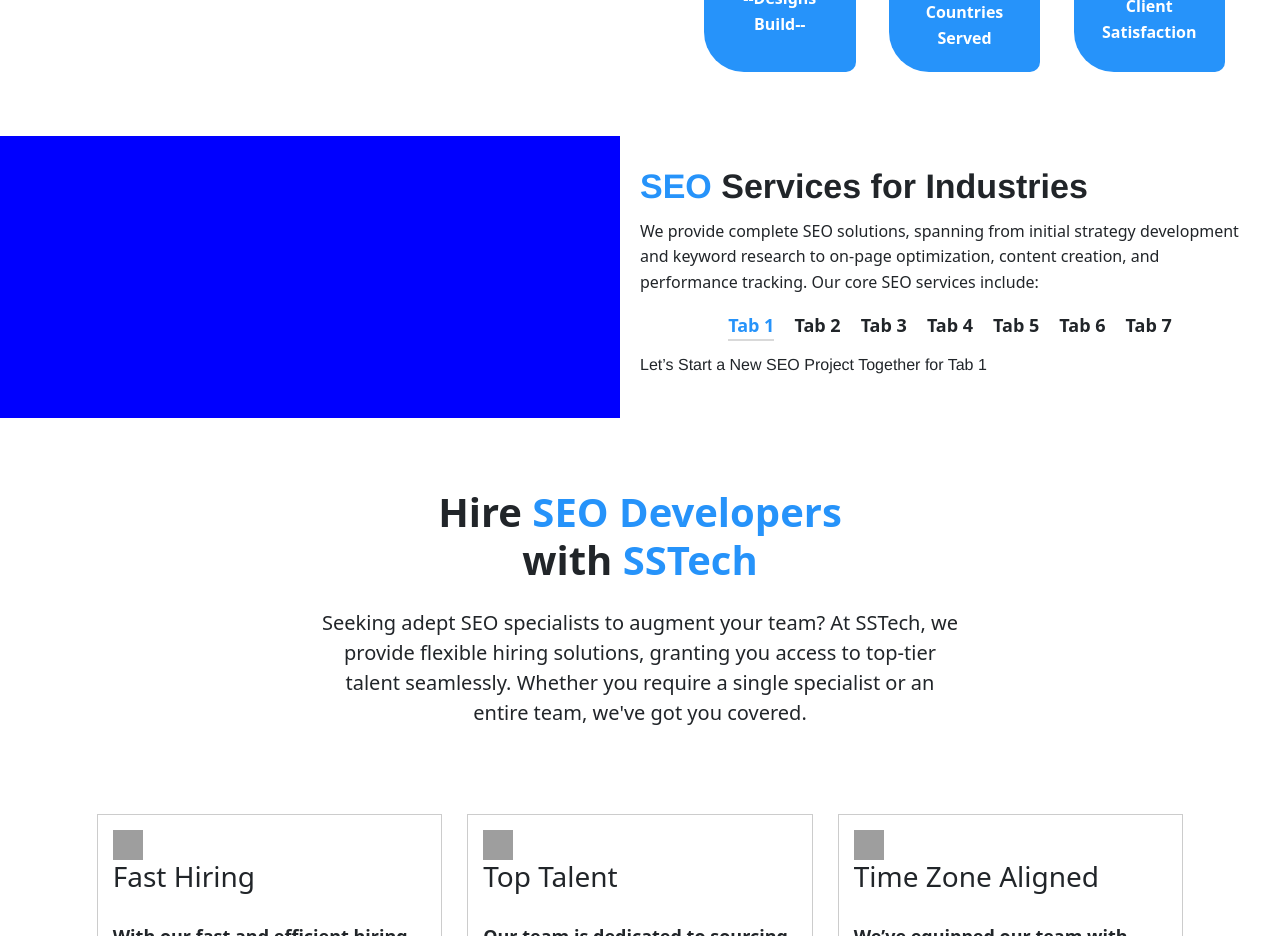
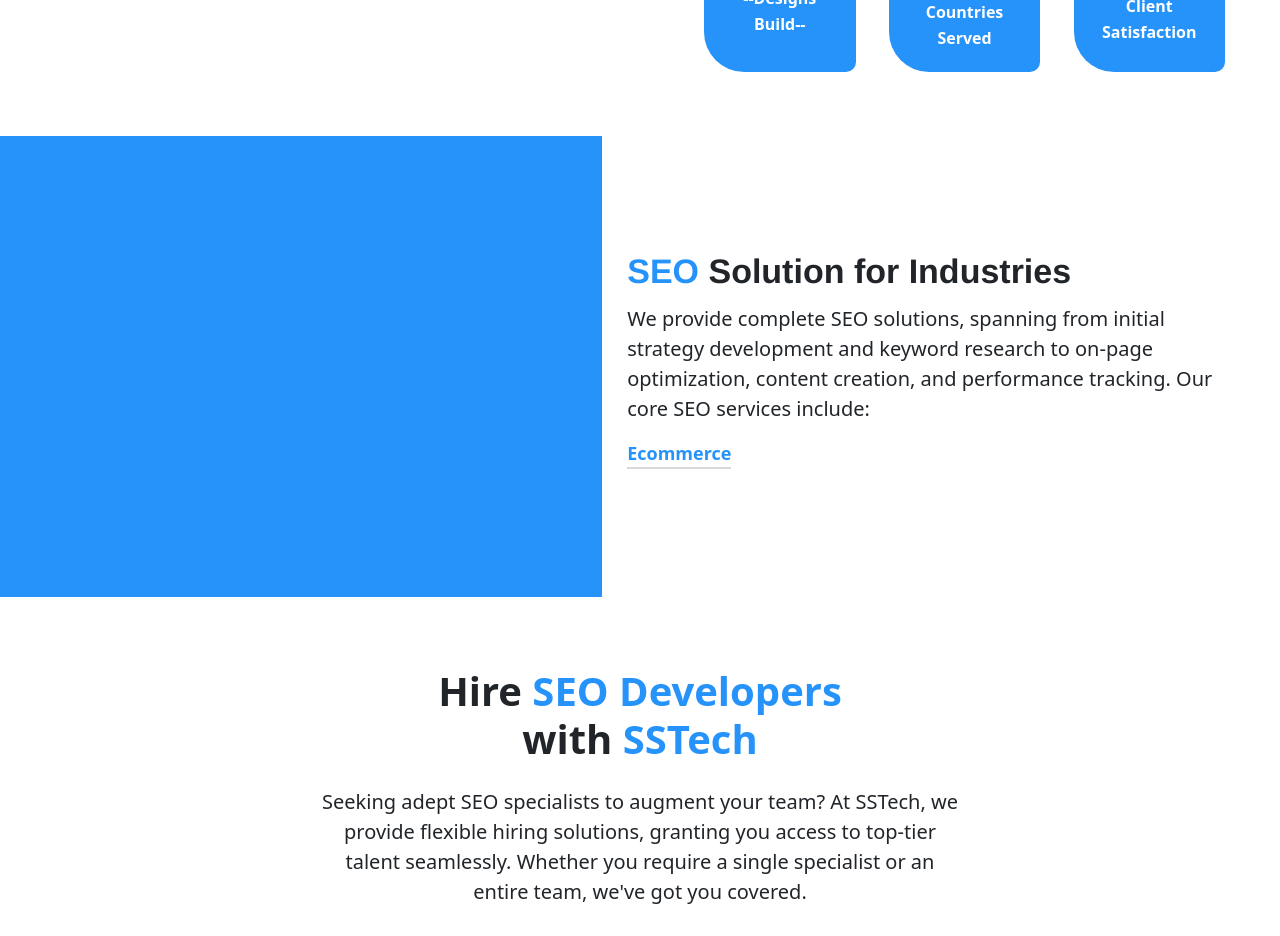
Before and after one commit to AminLakhani14/ASTechy, a React (Create React App) app: page /seo-services in a window 1280 px wide. Shown: the part 3200-4136 px from the top of the page. Built offline with nearby package versions, Linux system fonts and the light colour scheme; grey boxes are pictures that could not be loaded.

Commit message:
FaiqPrototype: Added Solution Provider

```diff
--- a/src/App.js
+++ b/src/App.js
@@ -31,6 +31,7 @@ function App() {
           <Route path="/web-application-development-services" element={<BlockchainPage />} />
           <Route path="/seo-services" element={<BlockchainPage />} />
           <Route path="/ui-ux-design-services" element={<BlockchainPage />} />
+          <Route path="/wordpress-development-services" element={<BlockchainPage />} />
           <Route path="/social-media-marketing-services" element={<BlockchainPage />} />
           <Route path="/3d-animation-services" element={<BlockchainPage />} />
           <Route path="/services" element={<BlockchainPage />} />
--- a/src/Component/SolutionProvider/SolutionProvider.css
+++ b/src/Component/SolutionProvider/SolutionProvider.css
@@ -4,13 +4,13 @@
 }
 
 .spleft-side {
-  padding: 20px;
+  padding: 18% 0%;
   flex: 1;
-  background-color: blue;
+  background-color: #2693fa;
 }
 
 .spright-side {
-  padding: 20px;
+  padding: 0% 4% 0% 2%;
   flex: 1;
 }
 
@@ -18,7 +18,7 @@
   display: flex;
   flex-wrap: wrap;
   /* margin-bottom: 20px; */
-  justify-content: center;
+  /* justify-content: center; */
   height: 25px;
   font-size: 18px;
   font-weight: 600;
@@ -41,3 +41,15 @@
   font-size: 16px;
   margin-top: 20px;
 }
+
+.sppara{
+  font-weight: 400;
+  font-size: 20px;
+}
+
+.spdesc{
+  font-weight: 400;
+  font-family: 'DM Sans', Helvetica, Arial, Lucida, sans-serif;
+  line-height: 1.6em;
+font-size: 16px;
+}
--- a/src/Component/SolutionProvider/SolutionProvider.jsx
+++ b/src/Component/SolutionProvider/SolutionProvider.jsx
@@ -6,15 +6,17 @@ const SolutionProvider = () => {
     const [servicesIndustries, setServicesIndustries] = useState({
         title: "",
         desc: "",
+        tabs: { first: '', second: '', third: '', fourth: '', fifth: '', sixth: '' },
+        tabsdesc: { first: '', second: '', third: '', fourth: '', fifth: '', sixth: '' }
     });
 
     const handleTabClick = (tabNumber) => {
         setActiveTab(tabNumber);
     };
 
-    useEffect(()=>{
+    useEffect(() => {
         getHeadingDescforIndustries();
-    },[]);
+    }, []);
     const getHeadingDescforIndustries = () => {
         const route = window.location.pathname.replace(/^\//, "");
         const validRoutes = [
@@ -33,93 +35,183 @@ const SolutionProvider = () => {
                     setServicesIndustries({
                         title: "Graphics Designing",
                         desc: "SSTech's expertise extends from crafting robust digital ecosystems to tailoring bespoke digital solutions and offering comprehensive consulting services. Explore our eBook services to elevate your digital presence and engage your audience effectively.",
-                        partnerTitle: 'Graphics Designing',
-                        partnerDesc: "At SSTech, we go beyond conventional eBook development services; we emerge as your dedicated digital publishing partners, committed to amplifying your brand's visibility in the digital realm. Here's why you should trust us with your eBook needs:"
+                        tabs: { first: 'Ecommerce', second: '', third: '', fourth: '', fifth: '', sixth: '' },
+                        tabsdesc: {
+                            first: '',
+                            second: '',
+                            third: '',
+                            fourth: '',
+                            fifth: '',
+                            sixth: ''
+                        }
                     });
                     break;
                 case "web-application-development-services":
                     setServicesIndustries({
                         title: "Web Application Development",
-                        desc: "We offer full-cycle custom web application development services, from conceptualization and UX design to front- end development, back - end programming, testing and launch.Our key web app development services include:",
-                        partnerTitle: 'Web App',
-                        partnerDesc: 'Don’t settle for an average web app – get a custom solution tailored to your needs with Ropstam. With Ropstam as your web app development partner, you get:'
+                        desc: "Our seasoned team provides web app development solutions tailored to your specific industry needs. Our customized approach results in web apps that solve real business problems and create value for your organization.",
+                        tabs: {
+                            first: 'Healthcare',
+                            second: 'Travel',
+                            third: 'Finance',
+                            fourth: 'Logistics',
+                            fifth: 'Education',
+                            sixth: 'Sports'
+                        },
+                        tabsdesc: {
+                            first: 'SSTech has played a pivotal role in revolutionizing patient care and medical operations through innovative web app development solutions in the healthcare industry. We have created secure and user-friendly platforms for healthcare providers, facilitating patient management, telemedicine, electronic health records (EHR), and more. Our solutions empower healthcare organizations to streamline processes, enhance patient engagement, and deliver better outcomes.',
+                            second: 'From flight booking engines to hotel reservation systems, we have developed web applications that enable travel companies to offer online booking, itinerary management, and real-time updates to travelers. Our travel industry clients benefit from our agile approach, rapid prototyping, and expertise in integrating payment gateways, maps, calendars, and other travel-specific APIs. Our solutions not only boost efficiency for travel providers but also enhance the travel experience for customers, ensuring memorable journeys.',
+                            third: 'Ropstam offers specialized fintech web application development services for banking, trading, lending, and insurance clients. Our finance web apps provide robust security, real-time data, complex calculations, and compliance with regulations. Our proven expertise in building web platforms for stockbrokers, forex brokers, peer-to-peer lenders, and crypto exchanges differentiates us.',
+                            fourth: 'Optimizing supply chain workflows is what we excel at. Ropstam’s logistics web apps track orders, manage freight, enable dispatching, and provide real-time visibility into the entire distribution cycle. Our logistics clients rely on warehouse integration, vehicle routing, barcode scanning, and other supply chain-focused features we bake into our logistics web app solutions.',
+                            fifth: 'Ropstam has contributed to the evolution of online learning and campus management in the education sector. From LMS platforms to online course marketplaces, Ropstam develops innovative ed-tech web applications to facilitate digital learning. We have developed e-learning platforms, student management systems, and communication tools for educational institutions. Our web app solutions enhance the learning experience by providing educators and students with the tools they need to collaborate and succeed.',
+                            sixth: 'The sports industry demands real-time engagement and interaction with fans. Ropstam has created web applications for sports teams, leagues, and organizations that enable live score updates, fan engagement, and ticketing solutions. We help sports entities connect with their audiences on a deeper level, fostering loyalty and enthusiasm among fans.'
+                        }
                     });
                     break;
                 case "seo-services":
                     setServicesIndustries({
                         title: "SEO",
                         desc: "We provide complete SEO solutions, spanning from initial strategy development and keyword research to on-page optimization, content creation, and performance tracking. Our core SEO services include:",
-                        partnerTitle: 'SEO',
-                        partnerDesc: 'When selecting a partner for SEO services, experience, expertise, and a proven track record of success are paramount. We stand out as the premier choice for SEO solutions because:'
+                        tabs: { first: 'Ecommerce', second: '', third: '', fourth: '', fifth: '', sixth: '' },
+                        tabsdesc: {
+                            first: '',
+                            second: '',
+                            third: '',
+                            fourth: '',
+                            fifth: '',
+                            sixth: ''
+                        }
                     });
                     break;
                 case "ui-ux-design-services":
                     setServicesIndustries({
                         title: "UI/UX Designing",
-                        desc: "Ropstam offers cutting-edge UI/UX design services to create intuitive, engaging digital experiences. With an expert team of designers and researchers, we help companies craft user-focused products that delight customers.",
-                        partnerTitle: 'UI/UX Designing',
-                        partnerDesc: 'At Ropstam, we are more than just a UI/UX design company; we are your dedicated design allies, committed to elevating your brand in the digital landscape. Here’s why you should entrust your design needs to us:'
+                        desc: "Our designers have created award-winning solutions across a diverse range of industries. This extensive experience allows us to craft customized UI/UX that aligns perfectly to your specific market context and end-users.",
+                        tabs: {
+                            first: 'Ecommerce',
+                            second: 'Real Estate',
+                            third: 'Finance',
+                            fourth: 'Education',
+                            fifth: 'Logistics',
+                            sixth: 'Marketing'
+                        },
+                        tabsdesc: {
+                            first: 'Our designers have created award-winning solutions across a diverse range of industries. This extensive experience allows us to craft customized UI/UX that aligns perfectly to your specific market context and end-users.',
+                            second: 'SSTech offers specialized real estate UI/UX design services. We design property search, listings, brokerage and property management interfaces that connect effectively with real estate users and their journey.',
+                            third: 'Our financial services expertise has enabled us to design stellar UI/UX of custom software developed for fintech startups and leading financial institutions. We craft intuitive, simple, secure financial product interfaces catering to complex user needs.',
+                            fourth: 'Our edtech UI/UX design experience spans learning management systems, online classrooms, education apps and more. We create engaging student and educator interfaces focused on learning outcomes.',
+                            fifth: 'Ropstam has partnered with logistics companies to design seamless UI/UX for dispatch, delivery tracking and fleet management solutions used daily by drivers.',
+                            sixth: 'We have delivered user experience and user interface designs, and website development services for marketing SaaS platforms, campaign managers, social media tools and more. Our design maximizes marketer experience and productivity.'
+                        }
                     });
                     break;
                 case "wordpress-development-services":
                     setServicesIndustries({
-                        title: "WordPress",
-                        desc: "From WordPress theme customization and plugin development to complex WordPress integrations, Ropstam provides end-to-end WordPress website design and development, speed optimization, content implementation, security and maintenance, allowing you to focus on your business.",
-                        partnerTitle: 'WordPress',
-                        partnerDesc: 'With over a decade of WordPress experience, Ropstam is your trusted partner for custom WordPress services. Here’s why you should choose us:'
+                        title: "WordPress Website Development",
+                        desc: "We understand that every industry has unique demands. That’s why we provide custom WordPress website development services that cater to your industry’s specific requirements. Whether you need a marketing site, e-commerce store, CMS, or community portal, we’ve built it before.",
+                        tabs: {
+                            first: 'Education',
+                            second: 'Healthcare',
+                            third: 'Finance',
+                            fourth: 'Real Estate',
+                            fifth: 'E-Commerce',
+                            sixth: 'Media'
+                        },
+                        tabsdesc: {
+                            first: 'In the ever-evolving landscape of education, a dynamic online presence is essential. Ropstam’s custom WordPress developers understand the unique challenges faced by educational institutions. We specialize in crafting WordPress solutions tailored to meet the needs of schools, colleges, and e-learning platforms. From interactive course catalogues to intuitive learning management systems, we empower educators to deliver quality content and engage with students effectively.',
+                            second: 'In the healthcare sector, security, accessibility, and user-friendliness are paramount. Our WordPress development solutions for healthcare organizations prioritize patient confidentiality and flawless user experiences. Whether you need a patient portal, appointment scheduling system, or a medical blog, we create WordPress websites that builds trust and ensure easy access to vital health information.',
+                            third: 'Trust and reliability are at the core of the financial industry. Ropstam’s expert WordPress developers excel in crafting secure, responsive, and compliant websites for financial institutions. We understand the importance of data protection and provide robust solutions for online banking, investment platforms, and financial advisory services. Rest assured, your clients’ financial information is in safe hands.',
+                            fourth: 'In the competitive world of real estate, a captivating online presence can make all the difference. Our WordPress design and development services for real estate agencies and property management companies include interactive property listings, virtual tours, and lead generation tools. With our WordPress web development solutions, we help you showcase your properties effectively, attract potential buyers or renters, and streamline your business operations.',
+                            fifth: 'For retail and e-Commerce businesses, the online store-front is the heart of the operation. Ropstam’s experienced team of WordPress website developers specialize in creating stunning, high-performing e-Commerce websites. We integrate secure payment gateways, optimize for mobile shopping, and enhance the user experience to drive sales and growth. With our services, your e-Commerce business can thrive in the digital marketplace.',
+                            sixth: 'In the fast-paced world of media and publishing, a dynamic online presence is vital. Ropstam’s talented WordPress developers create visually engaging and content-rich websites for media outlets, magazines, and publishers. We prioritize mobile responsiveness, content distribution, and audience engagement, helping you reach a wider readership and stay at the forefront of digital media trends.'
+                        }
                     });
                     break;
                 case "social-media-marketing-services":
                     setServicesIndustries({
                         title: "Social Media Marketing",
                         desc: "Rely on SSTech for bespoke Social Media Marketing solutions aimed at creating high-engagement online presence. With extensive experience in crafting effective social media strategies, our team of experts specializes in the following services:",
-                        partnerTitle: 'Social Media Marketing',
-                        partnerDesc: 'SSTech emerges as the preferred option for customized social media marketing solutions, backed by a track record of successful campaigns. This establishes us as the ideal partner to transform your social media presence into a dynamic and impactful marketing tool.'
+                        tabs: { first: 'Ecommerce', second: '', third: '', fourth: '', fifth: '', sixth: '' },
+                        tabsdesc: {
+                            first: '',
+                            second: '',
+                            third: '',
+                            fourth: '',
+                            fifth: '',
+                            sixth: ''
+                        }
                     });
                     break;
                 case "3d-animation-services":
                     setServicesIndustries({
                         title: "3D Animation",
                         desc: "At SSTech, we offer a comprehensive array of 3D animation services to bring vibrancy to your innovative concepts. Our team of adept animators specializes in 3D animation development, ensuring seamless execution and captivating visuals for your project.",
-                        partnerTitle: '3D Animation',
-                        partnerDesc: "As a leading 3D animation studio, we take pride in our track record of success. We're not just a provider of bespoke 3D animation services; we're your partner in innovation. Here's why you should choose us for 3D animation development:"
+                        tabs: { first: 'Ecommerce', second: '', third: '', fourth: '', fifth: '', sixth: '' },
+                        tabsdesc: {
+                            first: '',
+                            second: '',
+                            third: '',
+                            fourth: '',
+                            fifth: '',
+                            sixth: ''
+                        }
                     });
                     break;
                 default:
-                    setServicesIndustries({ title: "", desc: "", partnerTitle: '', partnerDesc: '' });
+                    setServicesIndustries({
+                        title: "", desc: "", tabs: { first: '', second: '', third: '', fourth: '', fifth: '', sixth: '' },
+                        tabsdesc: {
+                            first: '',
+                            second: '',
+                            third: '',
+                            fourth: '',
+                            fifth: '',
+                            sixth: ''
+                        }
+                    });
                     break;
             }
         } else {
-            setServicesIndustries({ title: "", desc: "", partnerTitle: '', partnerDesc: '' });
+            setServicesIndustries({
+                title: "", desc: "", tabs: { first: '', second: '', third: '', fourth: '', fifth: '', sixth: '' },
+                tabsdesc: {
+                    first: '',
+                    second: '',
+                    third: '',
+                    fourth: '',
+                    fifth: '',
+                    sixth: ''
+                }
+            });
         }
     };
 
     return (
         <div className={"spcontainer mt-4"}>
-            <div className="spleft-side" style={{ backgroundColor: 'blue', padding: '11% 0%', flex: '1' }}>
+            <div className="spleft-side">
                 {/* Shapatar image*/}
             </div>
-            <div className="spright-side" style={{ flex: '1', padding: '20px' }}>
+            <div className="spright-side">
                 <div className="spcard-container">
-                    <h2 className='partnerheading'><span className='changecolor'>{servicesIndustries.title}</span> Services for Industries</h2>
-                    <p className='partnerpara'>{servicesIndustries.desc}</p>
+                    <h2 className='partnerheading'><span className='changecolor'>{servicesIndustries.title}</span> Solution for Industries</h2>
+                    <p className='sppara'>{servicesIndustries.desc}</p>
                     <div className="tabsp">
-                        <span onClick={() => handleTabClick(1)} className={activeTab === 1 ? 'active-tabsp' : 'tabsp'}>Tab 1</span>
-                        <span onClick={() => handleTabClick(2)} className={activeTab === 2 ? 'active-tabsp' : 'tabsp'}>Tab 2</span>
-                        <span onClick={() => handleTabClick(3)} className={activeTab === 3 ? 'active-tabsp' : 'tabsp'}>Tab 3</span>
-                        <span onClick={() => handleTabClick(4)} className={activeTab === 4 ? 'active-tabsp' : 'tabsp'}>Tab 4</span>
-                        <span onClick={() => handleTabClick(5)} className={activeTab === 5 ? 'active-tabsp' : 'tabsp'}>Tab 5</span>
-                        <span onClick={() => handleTabClick(6)} className={activeTab === 6 ? 'active-tabsp' : 'tabsp'}>Tab 6</span>
-                        <span onClick={() => handleTabClick(7)} className={activeTab === 7 ? 'active-tabsp' : 'tabsp'}>Tab 7</span>
+                        <span onClick={() => handleTabClick(1)} className={activeTab === 1 ? 'active-tabsp' : 'tabsp'}>{servicesIndustries.tabs.first}</span>
+                        <span onClick={() => handleTabClick(2)} className={activeTab === 2 ? 'active-tabsp' : 'tabsp'}>{servicesIndustries.tabs.second}</span>
+                        <span onClick={() => handleTabClick(3)} className={activeTab === 3 ? 'active-tabsp' : 'tabsp'}>{servicesIndustries.tabs.third}</span>
+                        <span onClick={() => handleTabClick(4)} className={activeTab === 4 ? 'active-tabsp' : 'tabsp'}>{servicesIndustries.tabs.fourth}</span>
+                        <span onClick={() => handleTabClick(5)} className={activeTab === 5 ? 'active-tabsp' : 'tabsp'}>{servicesIndustries.tabs.fifth}</span>
+                        <span onClick={() => handleTabClick(6)} className={activeTab === 6 ? 'active-tabsp' : 'tabsp'}>{servicesIndustries.tabs.sixth}</span>
+                        {/* <span onClick={() => handleTabClick(7)} className={activeTab === 7 ? 'active-tabsp' : 'tabsp'}>{servicesIndustries.tabs.first}</span> */}
                     </div>
                     <div className="tabsp-content">
-                        {activeTab === 1 && <h3 className='togetherpara'>Let’s Start a New {servicesIndustries.title} Project Together for Tab 1</h3>}
-                        {activeTab === 2 && <h3 className='togetherpara'>Let’s Start a New {servicesIndustries.title} Project Together for Tab 2</h3>}
-                        {activeTab === 3 && <h3 className='togetherpara'>Let’s Start a New {servicesIndustries.title} Project Together for Tab 3</h3>}
-                        {activeTab === 4 && <h3 className='togetherpara'>Let’s Start a New {servicesIndustries.title} Project Together for Tab 4</h3>}
-                        {activeTab === 5 && <h3 className='togetherpara'>Let’s Start a New {servicesIndustries.title} Project Together for Tab 5</h3>}
-                        {activeTab === 6 && <h3 className='togetherpara'>Let’s Start a New {servicesIndustries.title} Project Together for Tab 6</h3>}
-                        {activeTab === 7 && <h3 className='togetherpara'>Let’s Start a New {servicesIndustries.title} Project Together for Tab 7</h3>}
+                        {activeTab === 1 && <h3 className='spdesc'>{servicesIndustries.tabsdesc.first}</h3>}
+                        {activeTab === 2 && <h3 className='spdesc'>{servicesIndustries.tabsdesc.second}</h3>}
+                        {activeTab === 3 && <h3 className='spdesc'>{servicesIndustries.tabsdesc.third}</h3>}
+                        {activeTab === 4 && <h3 className='spdesc'>{servicesIndustries.tabsdesc.fourth}</h3>}
+                        {activeTab === 5 && <h3 className='spdesc'>{servicesIndustries.tabsdesc.fifth}</h3>}
+                        {activeTab === 6 && <h3 className='spdesc'>{servicesIndustries.tabsdesc.sixth}</h3>}
+                        {/* {activeTab === 7 && <h3 className='togetherpara'>Let’s Start a New {servicesIndustries.title} Project Together for Tab 7</h3>} */}
                     </div>
                 </div>
             </div>
```
